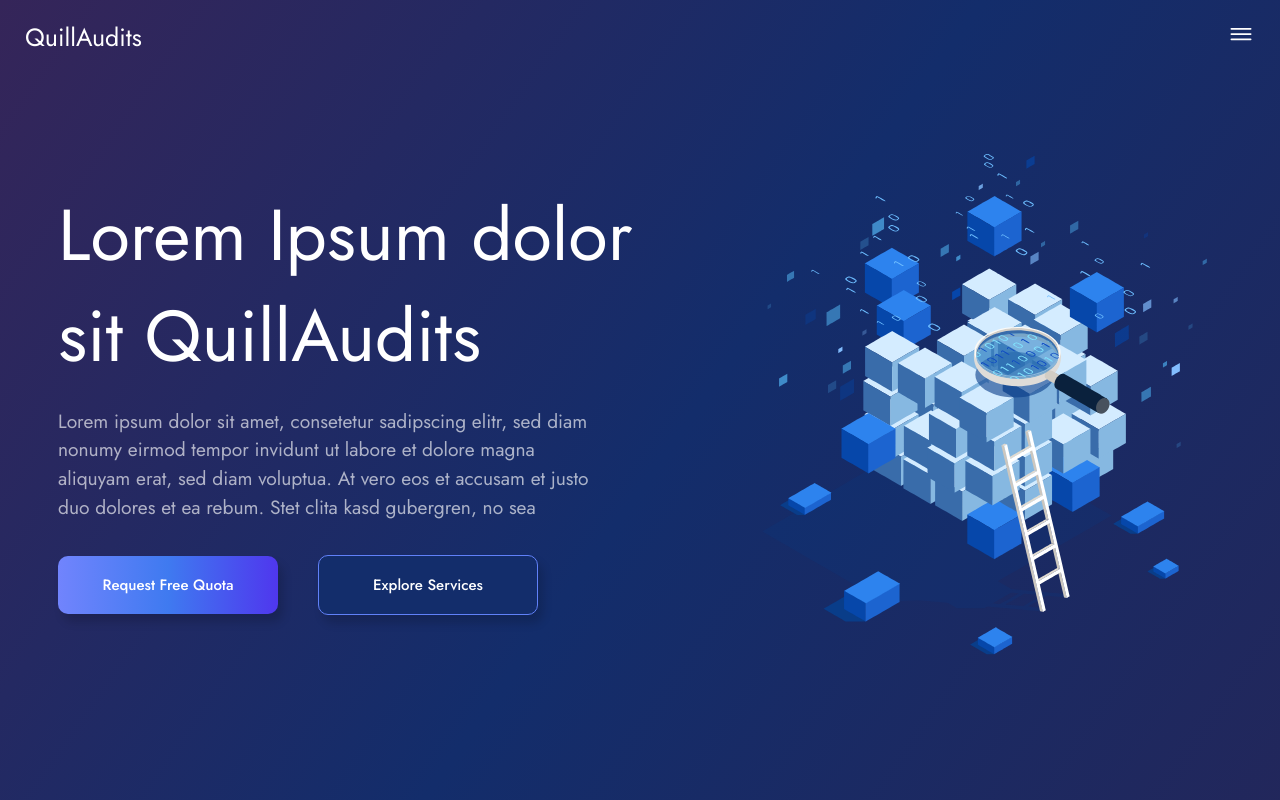
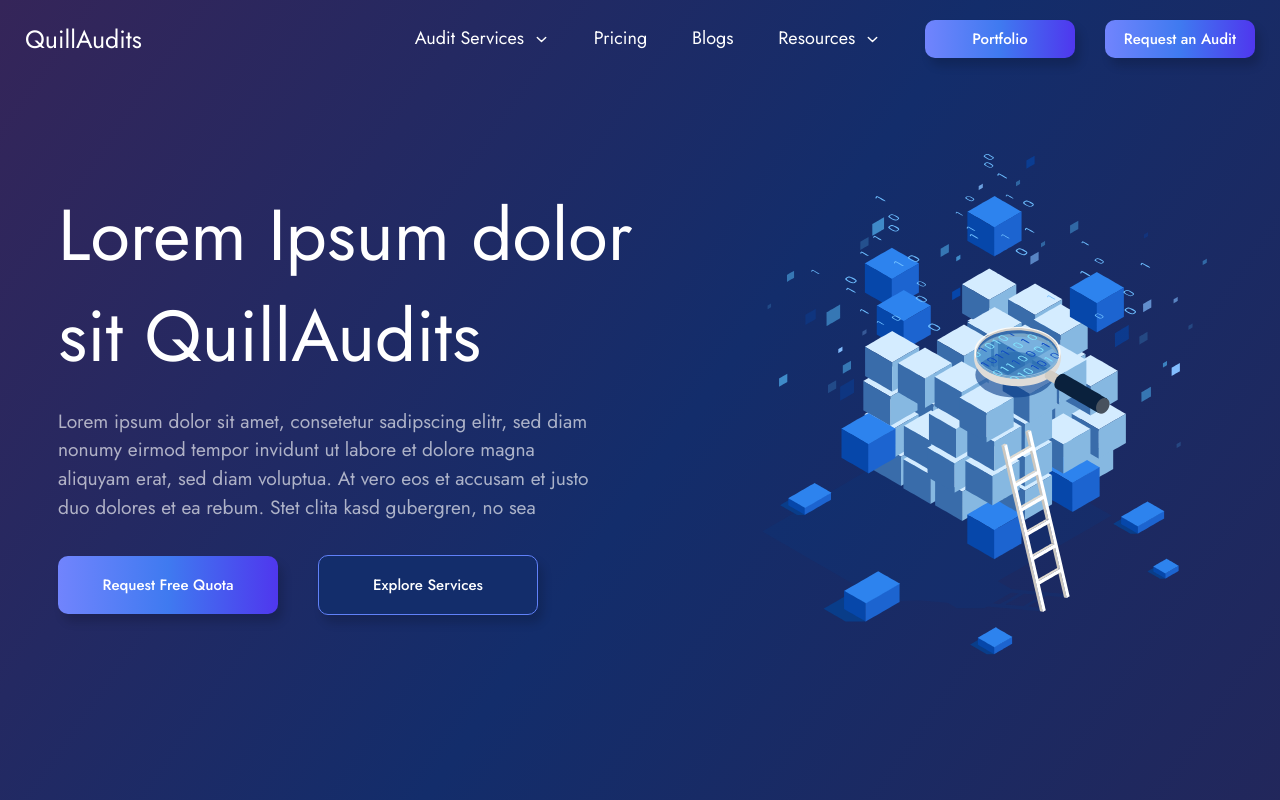
Before and after one commit to adnanhashmi09/quillaudits, a Next.js app: page / in a window 1280 px wide. Shown: the top 800 px of the page. Built offline with nearby package versions, Linux system fonts and the light colour scheme.

Commit message:
Navbar almost done
TODO
1) responsive navbar left
2) footer language select left

```diff
--- a/components/Clients.tsx
+++ b/components/Clients.tsx
@@ -2,7 +2,7 @@
 import SubHeading from './utils/SubHeading';
 
 import styles from '../styles/components/Clients.module.scss';
-function Client() {
+const Client = () => {
   return (
     <section className={styles.section}>
       <SectionHeading>Client</SectionHeading>
@@ -17,6 +17,6 @@
       </div>
     </section>
   );
-}
+};
 
 export default Client;
--- a/components/Navbar.tsx
+++ b/components/Navbar.tsx
@@ -1,9 +1,11 @@
 // styles
 import styles from '../styles/components/Navbar.module.scss';
-import { IoMenuOutline } from 'react-icons/io5';
-function Navbar() {
+import { IoMenuOutline, IoChevronDown } from 'react-icons/io5';
+import Link from 'next/link';
+import Button from './utils/Button';
+function Navbar({ isVisible }: { isVisible: boolean }) {
   return (
-    <nav className={styles.navbar}>
+    <nav className={`${styles.navbar} ${isVisible ? styles.scrolled : ''}`}>
       <div className={styles.navbarContainer}>
         <div className={styles.logo}>
           <a href="#!">QuillAudits</a>
@@ -11,6 +13,94 @@
         <div className={styles.hamburger}>
           <IoMenuOutline style={{ color: '#fff', fontSize: '2.8rem' }} />
         </div>
+        <ul className={styles.navList}>
+          <a>
+            Audit Services
+            <IoChevronDown
+              style={{
+                color: 'inherit',
+                fontSize: '1.5rem',
+                marginLeft: '1rem',
+              }}
+            />
+            <ul className={styles.dropdown}>
+              <Link href="#" passHref>
+                <li>
+                  <a>Ethereum Audit</a>
+                </li>
+              </Link>
+              <Link href="#" passHref>
+                <li>
+                  <a>Polygon Audit</a>
+                </li>
+              </Link>
+              <Link href="#" passHref>
+                <li>
+                  <a>Solana Audit</a>
+                </li>
+              </Link>
+              <Link href="#" passHref>
+                <li>
+                  <a>Binance Smart Chain Audit</a>
+                </li>
+              </Link>
+              <Link href="#" passHref>
+                <li>
+                  <a>Tezos Audit</a>
+                </li>
+              </Link>
+            </ul>
+          </a>
+          <Link href="#" passHref>
+            <a>Pricing</a>
+          </Link>
+          <Link href="#" passHref>
+            <a>Blogs</a>
+          </Link>
+          <a>
+            Resources
+            <IoChevronDown
+              style={{
+                color: 'inherit',
+                fontSize: '1.5rem',
+                marginLeft: '1rem',
+              }}
+            />
+            <ul className={styles.dropdown}>
+              <Link href="#" passHref>
+                <li>
+                  <a>Ethereum Audit</a>
+                </li>
+              </Link>
+              <Link href="#" passHref>
+                <li>
+                  <a>Polygon Audit</a>
+                </li>
+              </Link>
+              <Link href="#" passHref>
+                <li>
+                  <a>Solana Audit</a>
+                </li>
+              </Link>
+              <Link href="#" passHref>
+                <li>
+                  <a>Binance Smart Chain Audit</a>
+                </li>
+              </Link>
+              <Link href="#" passHref>
+                <li>
+                  <a>Tezos Audit</a>
+                </li>
+              </Link>
+            </ul>
+          </a>
+          <Button modifier="small" type="button" href="#">
+            Portfolio
+          </Button>
+          <Button modifier="small" type="button" href="#">
+            Request an Audit
+          </Button>
+        </ul>
       </div>
     </nav>
   );
--- a/pages/index.tsx
+++ b/pages/index.tsx
@@ -1,4 +1,5 @@
 import type { NextPage } from 'next';
+import { useEffect, useRef, useState } from 'react';
 
 // components
 import Meta from '../components/utils/Meta';
@@ -23,11 +24,27 @@
 };
 
 const Home: NextPage = () => {
+  const [isVisible, setIsVisible] = useState<boolean>(false);
+  const clientRef = useRef<any>();
+  useEffect(() => {
+    const observer = new IntersectionObserver((entries) => {
+      const entry = entries[0];
+      if (!entry.isIntersecting) {
+        setIsVisible(true);
+      } else {
+        setIsVisible(false);
+      }
+    });
+
+    observer.observe(clientRef.current);
+  }, []);
   return (
     <>
       <Meta {...metaData} />
-      <Navbar />
-      <HeroSection />
+      <Navbar isVisible={isVisible} />
+      <div ref={clientRef}>
+        <HeroSection />
+      </div>
       <Clients />
       <Services />
       <Portfolio />
--- a/styles/components/Button.module.scss
+++ b/styles/components/Button.module.scss
@@ -59,6 +59,12 @@
     }
   }
 
+  &.small {
+    width: 15rem;
+    padding: 0.8rem;
+    margin: 0;
+  }
+
   @include media('>=mindesk') {
     padding: 1.8rem 0;
     font-size: 1.5rem;
--- a/styles/components/HeroSection.module.scss
+++ b/styles/components/HeroSection.module.scss
@@ -86,6 +86,7 @@
     & .blocksContainer {
       margin: 5rem auto;
       width: 25rem;
+      min-height: 25rem;
 
       @include media('>tablet') {
         width: 35rem;
--- a/styles/components/Navbar.module.scss
+++ b/styles/components/Navbar.module.scss
@@ -3,14 +3,29 @@
 @use '../utils/mixins' as *;
 
 .navbar {
-  padding: 2rem 2.5rem;
+  padding: 1rem 2.5rem;
   font-size: 1.8rem;
   color: #fff;
-  position: fixed;
+  position: absolute;
   top: 0;
   left: 0;
   width: 100%;
   z-index: 100;
+
+  @include media('>=mindesk') {
+    padding: 2rem 2.5rem;
+  }
+
+  &.scrolled {
+    background-color: #fff;
+    color: #000;
+    box-shadow: 0 3px 20px rgba(#000, 0.2);
+    position: fixed;
+
+    & .hamburger {
+      filter: invert(100%);
+    }
+  }
 
   & .logo {
     @include media('>tablet') {
@@ -29,5 +44,66 @@
     align-items: center;
     max-width: 144rem;
     margin: 0 auto;
+
+    & .hamburger {
+      @include media('>=mindesk') {
+        display: none;
+      }
+    }
+
+    .navList {
+      display: none;
+      @include media('>=mindesk') {
+        display: flex;
+        justify-content: center;
+        align-items: stretch;
+
+        & > a {
+          margin-right: clamp(3rem, 3.5vw, 7rem);
+          display: flex;
+          justify-content: center;
+          align-items: center;
+          cursor: pointer;
+          position: relative;
+
+          &:hover .dropdown,
+          &:focus .dropdown,
+          &:active .dropdown {
+            opacity: 1;
+            transition: opacity 0.3s ease-in-out;
+            pointer-events: all;
+          }
+
+          & .dropdown {
+            position: absolute;
+            pointer-events: none;
+            display: block;
+            opacity: 0;
+            min-width: max-content;
+            background-color: rgba(255, 255, 255, 1);
+            top: 3.2rem;
+            left: 0;
+            box-shadow: 0 3px 20px rgba(#000, 0.2);
+            padding: 1rem 1rem;
+            z-index: 2;
+
+            & li {
+              text-align: left !important;
+              padding: 0.8rem 1rem;
+              color: #000;
+            }
+
+            & li:hover,
+            & li:focus {
+              color: #4f37ee;
+            }
+          }
+        }
+
+        & button:first-of-type {
+          margin-right: 3rem;
+        }
+      }
+    }
   }
 }
```
Also changed, not shown: 1 other file (tests, documents, lock files or other folders).
